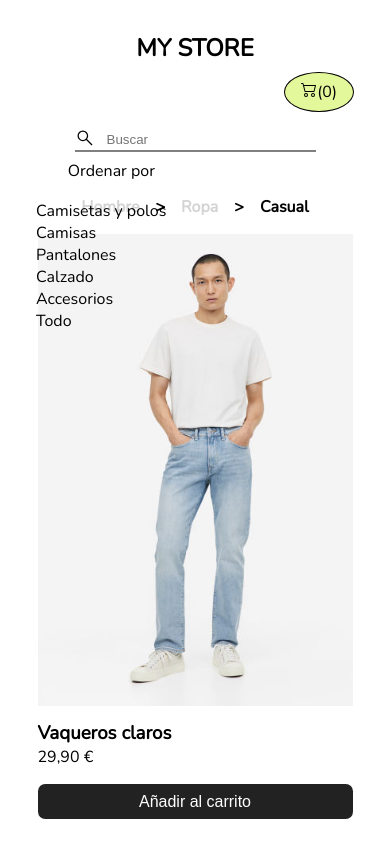
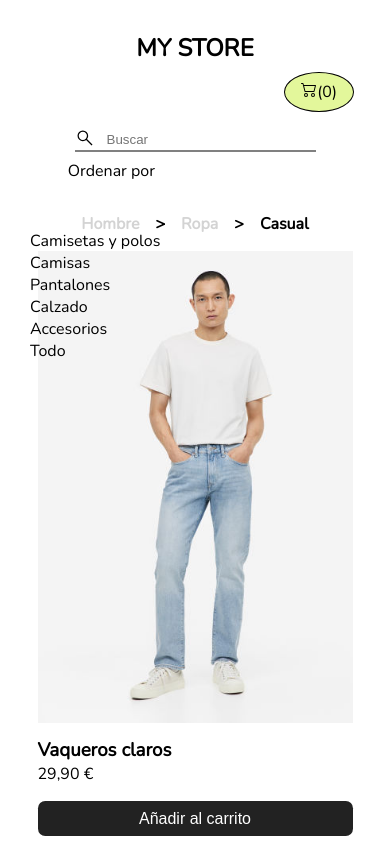
Before and after one commit to sergiohut/my_store, a React (Vite) app: page / in a window 390 px wide. Shown: the top 844 px of the page. Built offline with nearby package versions, Linux system fonts and the light colour scheme.

Commit message:
altura de main

```diff
--- a/src/components/Header.css
+++ b/src/components/Header.css
@@ -1,5 +1,5 @@
 header{
-    height: 18vh;
+    height: 20vh;
 
 }
 header{
@@ -209,7 +209,8 @@ height: 30px;
 
 @media screen and (max-width: 800px){
     .nav_bar{
-        top:200px;
+        top:230px;
+        left:30px;
     }
     .upper_line input{
         width: 100%;
@@ -224,7 +225,7 @@ height: 30px;
     }
     .header{
         padding: 0 1rem;
-        height: 22vh;
+        height: 24vh;
     }
     .second_line{
 
--- a/src/components/Nav.css
+++ b/src/components/Nav.css
@@ -5,6 +5,12 @@
     border: 1px solid black;
     padding: 0.5rem 1rem;
 ;}
+
+.carrito:hover{
+    box-shadow: 7px 5px 56px -14px #C3D900;
+    background-color: #C3D900;
+    text-decoration: none;
+}
 
 .pointer{
     cursor: pointer;
--- a/src/index.css
+++ b/src/index.css
@@ -60,7 +60,7 @@ main{
     justify-items: center;
     gap: 1rem;
     overflow: hidden;
-    min-height: 60vh;
+    min-height: 70vh;
 
 }
 
```
